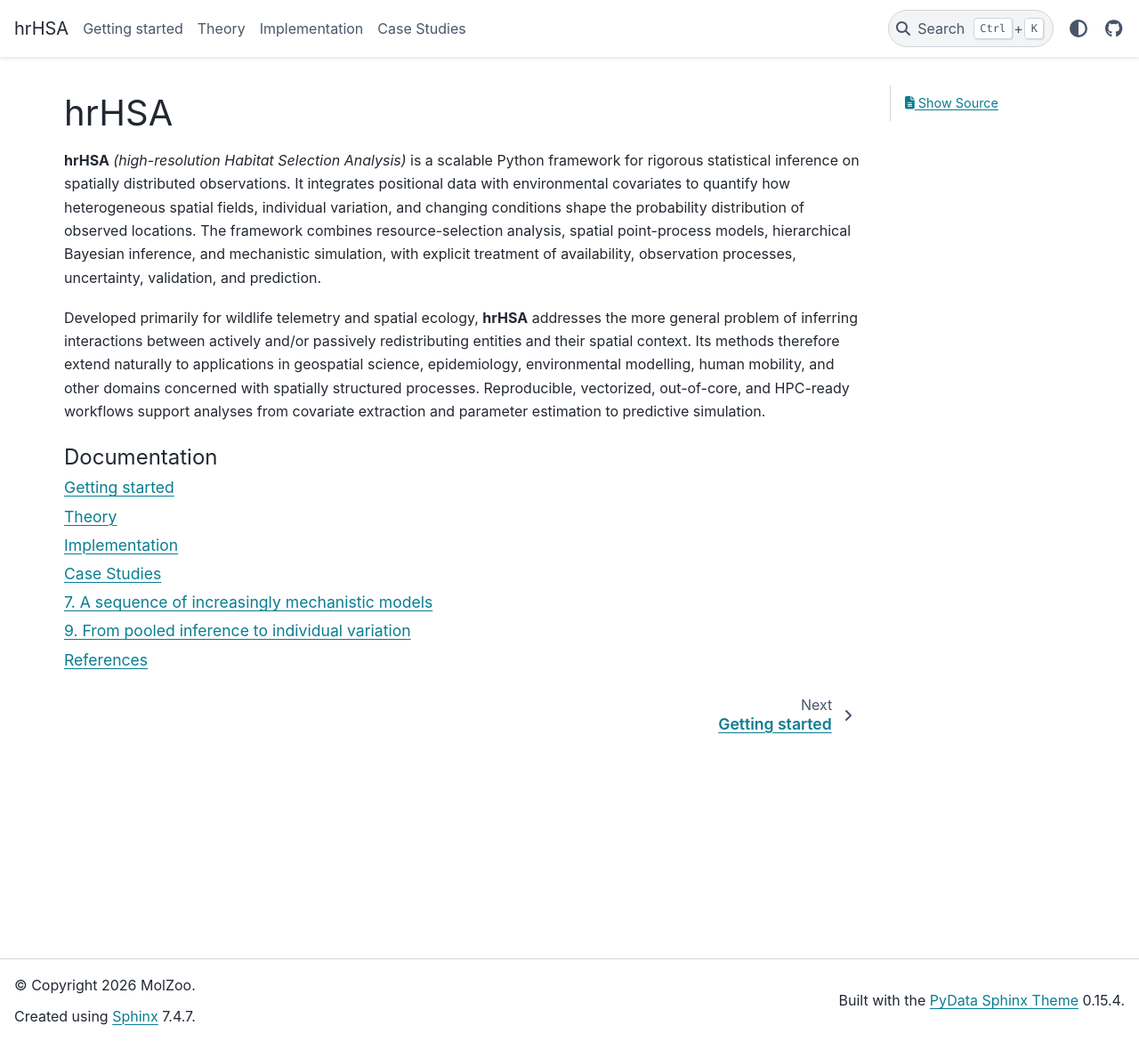
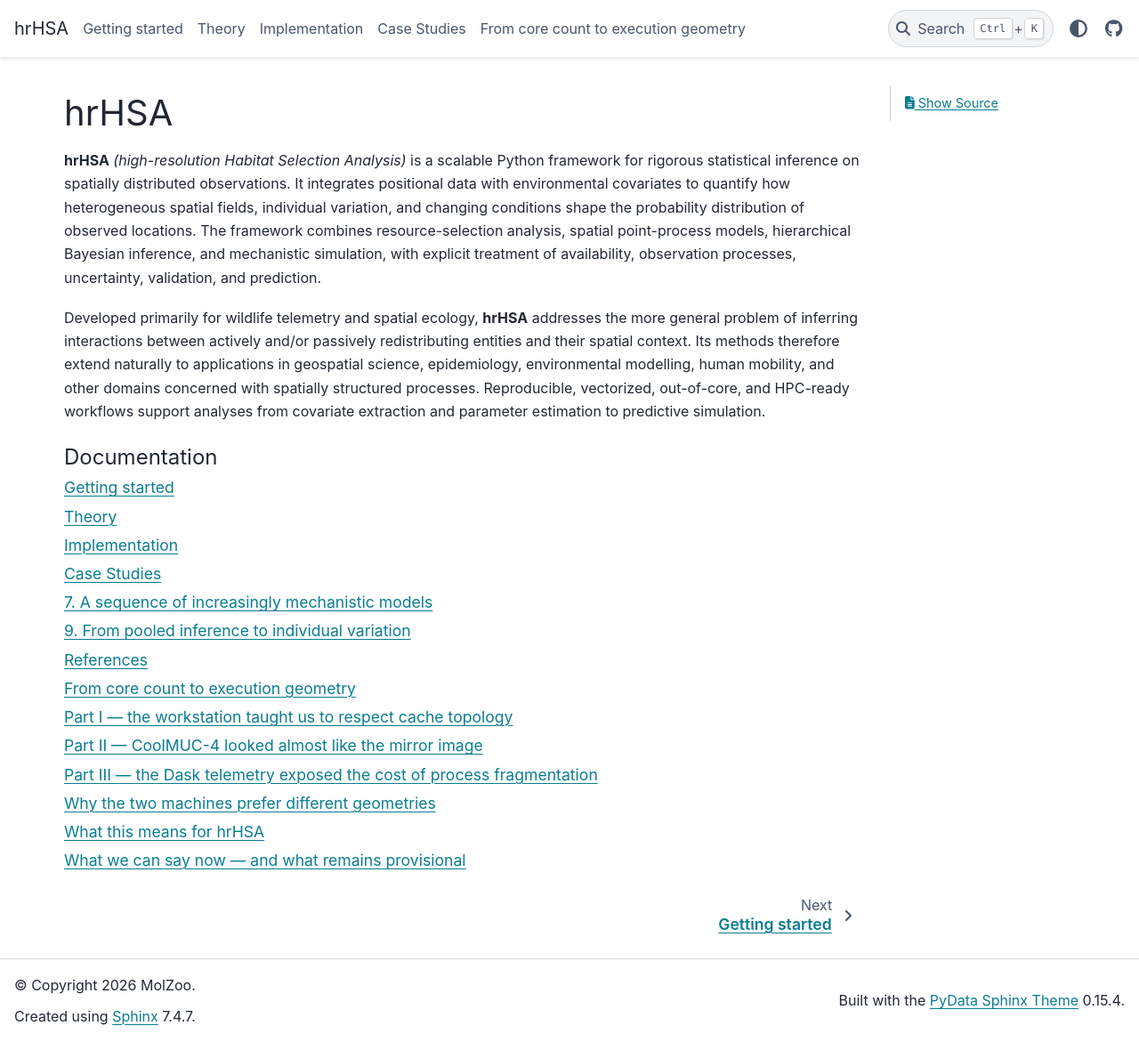
Before and after one commit to PantheraPaulus/hrHSA-public, a Sphinx documentation site: the page built from docs/index.md, in a window 1280 px wide and 1171 px high. Shown: the whole window at 89% size. Built offline with Sphinx 7.4.7 and the PyData theme 0.15.4, drawn with Linux system fonts in a browser that asks for light colours; some of the changed lines change nothing that is shown.

Commit message:
performance

````diff
--- a/docs/index.md
+++ b/docs/index.md
@@ -7,9 +7,9 @@ Developed primarily for wildlife telemetry and spatial ecology, **hrHSA** addres
 ```{toctree}
 :maxdepth: 1
 :caption: Documentation
-
 getting_started
 theory
 implementation
 case-studies
+performance
 ```
--- /dev/null
+++ b/docs/performance.md
@@ -0,0 +1,307 @@
+# From core count to execution geometry
+
+## How hrHSA learned that “use all cores” is not a complete performance strategy
+
+Parallel software is often described in terms of a single number: **how many cores does the machine have?**
+Our benchmarking of hrHSA on a 12-core workstation and on a 112-core CoolMUC-4 node showed why that number is not enough.
+
+Both machines could expose all of their physical cores to the same raster-prediction workload. Yet the fastest way to organize those cores was almost the opposite:
+
+| | 12-core workstation | CoolMUC-4 node |
+| --- | --- | --- |
+| Physical cores | 12 | 112 |
+| Important topology | 4 small L3/cache domains | 2 sockets × 56 physical cores |
+| Direct-kernel scaling knee | about 3–4 threads | about 14–28 threads before strong diminishing returns |
+| A single process using the whole node | poor at `1×12` | direct numerical kernel still scales strongly to 112 threads |
+| Preferred Dask region observed so far | `12×1`, `6×2`, `4×3` | `8×14`, with `16×7` close behind |
+| What becomes expensive first | shared-cache / locality pressure | process fragmentation and orchestration, on top of memory saturation |
+| Practical lesson | many relatively narrow workers | fewer, wider workers |
+
+Here `8×14` means **8 Dask worker processes with 14 execution threads each**. Both `8×14` and `112×1` therefore use the same nominal budget of 112 physical cores. The difference is how that budget is divided between processes and threads.
+
+The important result is not that one geometry won a benchmark. It is that **machine architecture changes what “good parallelism” looks like**.
+
+---
+
+## The inference route
+
+We did not begin with an assumption that `8×14` should be fast. The execution policy emerged through a sequence of increasingly targeted experiments.
+
+```mermaid
+flowchart TD
+    A["Observation: same physical-core budget,<br/>different worker geometries,<br/>different wall times"]
+    A --> B{"What could explain it?"}
+    B --> C["Numerical kernel<br/>stops scaling"]
+    B --> D["Cache / memory hierarchy<br/>saturates"]
+    B --> E["Too many processes<br/>increase runtime overhead"]
+    B --> F["Storage / I/O<br/>becomes limiting"]
+
+    C --> G["Run the kernel directly<br/>without Dask"]
+    D --> H["Measure cache placement<br/>and memory-bandwidth scaling"]
+    E --> I["Record Dask task concurrency,<br/>transfers, process memory,<br/>context switches"]
+    F --> J["Record disk counters<br/>and CPU iowait"]
+
+    G --> K["Compare the mechanisms"]
+    H --> K
+    I --> K
+    J --> K
+
+    K --> L["Choose a topology-aware<br/>production geometry"]
+```
+
+This distinction matters. A benchmark tells us **what was fastest**. A mechanism experiment asks **why**.
+
+---
+
+# Part I — the workstation taught us to respect cache topology
+
+The first detailed investigation used a 12-core AMD Ryzen 9 3900X workstation. Its physical cores are divided across four small L3/cache domains.
+
+When we removed Dask and timed only the reusable-workspace NumPy prediction kernel, scaling was initially excellent:
+
+- 1 thread: 1.452 s
+- 2 threads: 0.839 s
+- 3 threads: 0.634 s
+- **4 threads: 0.561 s**
+- 6 threads: 0.775 s
+- 12 threads: 1.469 s
+
+The numerical kernel therefore did **not** want one 12-thread process. It reached its best point around four threads and then became slower.
+
+A separate placement experiment made the cache effect much harder to dismiss. Four threads placed compactly on neighboring cores were substantially slower than four threads spread across the independent L3 domains; spreading the threads improved throughput by roughly 27%. With three threads, the improvement was roughly 34%.
+
+The workstation therefore taught us an important lesson:
+
+> More threads inside one process can be worse than several smaller workers when those threads compete within the same shared-cache hierarchy.
+
+This is why the full Dask workload performed well with geometries such as `12×1`, `6×2`, and `4×3`, whereas `1×12` was much less attractive.
+
+![Normalized geometry comparison](assets/performance/geometry-comparison.svg)
+
+The plot is normalized **within each machine**. It is not a cross-machine speed comparison; the workloads and hardware differ. It shows the shape of the geometry preference.
+
+On the workstation, moving from one very wide worker toward several narrower workers helps. On CoolMUC-4, moving too far toward one process per core hurts.
+
+---
+
+# Part II — CoolMUC-4 looked almost like the mirror image
+
+CoolMUC-4 has a very different architecture: 112 physical cores per node, arranged across two 56-core sockets, with far more memory bandwidth and a much larger shared-memory system.
+
+Our first fixed-112-core geometry experiments showed a reproducible ranking. In the mechanism run, median wall times were approximately:
+
+| Geometry | Median wall time | Relative to `8×14` |
+| --- | ---: | ---: |
+| **`8×14`** | **10.37 s** | **1.00×** |
+| `16×7` | 10.67 s | 1.03× |
+| `56×2` | 12.77 s | 1.23× |
+| `112×1` | 15.58 s | 1.50× |
+
+Every configuration used the same 112 physical cores, and strict topology validation confirmed the expected physical-core allocation.
+
+That immediately ruled out the simplest explanation:
+
+> The slowdown cannot be explained by “using fewer cores”, because the core budget is unchanged.
+
+But it still left several possibilities. Perhaps the numerical kernel itself could not scale to a full node. Perhaps memory bandwidth saturated. Perhaps Dask process overhead grew with worker count. We therefore removed layers one at a time.
+
+---
+
+## The direct numerical kernel behaved very differently from the workstation
+
+The same reusable-workspace kernel was run directly, with one executor thread pinned to each selected physical CPU.
+
+![Direct kernel scaling](assets/performance/direct-kernel-scaling.svg)
+
+The architectural contrast is striking.
+
+On the workstation, the direct kernel reaches its best point around four threads and then loses performance as the whole 12-core chip is engaged.
+
+On CoolMUC-4, the direct kernel scales far deeper into the machine. Relative to one thread, the measured speedups were approximately:
+
+- 2 threads: 1.9×
+- 4 threads: 3.6×
+- 7 threads: 5.8×
+- 14 threads: 8.7×
+- 28 threads: 10.0×
+- 56 threads: 9.3×
+- 112 threads: 16.0×
+
+The 28→56 plateau is consistent with shared-memory resources becoming saturated within part of the node. The large increase at 112 threads is likewise consistent with engaging more of the full two-socket memory and execution hierarchy.
+
+Most importantly, the result tells us what **did not** cause the slow `112×1` production result:
+
+> The numerical kernel is capable of using a much wider CoolMUC node. The poor `112×1` result is therefore not simply “the kernel cannot use 112 cores”.
+
+That pushes the inference upward, toward the execution runtime.
+
+---
+
+# Part III — the Dask telemetry exposed the cost of process fragmentation
+
+The most useful CoolMUC experiment kept the physical-core budget fixed and recorded low-overhead runtime telemetry while changing only the process/thread geometry.
+
+The contrast between `8×14` and `112×1` is especially clean:
+
+| Quantity | `8×14` | `112×1` | Change |
+| --- | ---: | ---: | ---: |
+| Physical cores | 112 | 112 | same |
+| Median wall time | 10.37 s | 15.58 s | **1.50×** |
+| Aggregate worker RSS | ~4.3 GiB | ~36.5 GiB | **~8.5×** |
+| Involuntary worker context switches / s | ~142 | ~1,702 | **~12×** |
+| Summed Dask transfer-action time* | ~6.8 s | ~25.3 s | **~3.7×** |
+| Dask compute-task parallelism* | ~79 | ~32 | **~40% retained** |
+| Equivalent busy worker cores | ~35 | ~36 | essentially unchanged |
+
+\* Task-stream quantities use the captured repetitions; the first repeat of the exploratory `cm4_inter` run did not contain task-stream events.
+
+![Process fragmentation costs](assets/performance/coolmuc-fragmentation-cost.svg)
+
+The important pattern is that **process count rises dramatically without producing more useful CPU work**.
+
+At `112×1`, the runtime maintains 112 Python/Dask worker processes instead of eight. Process memory rises, involuntary scheduling activity rises, and Dask spends more aggregate time transferring data. Yet the workers collectively accumulate CPU time equivalent to only about the same 35–36 continuously busy cores.
+
+![Useful concurrency](assets/performance/coolmuc-useful-concurrency.svg)
+
+This is the result that turns a performance observation into a mechanism hypothesis.
+
+If `112×1` were slow because its individual calculations were intrinsically slower, we would expect the numerical kernel itself to collapse. It does not.
+
+If `112×1` were slow because we simply lacked CPU resources, we would expect useful CPU occupancy to rise as we created more workers. It does not.
+
+Instead, the extra processes mostly add **runtime state and coordination cost**.
+
+---
+
+# Why the two machines prefer different geometries
+
+The workstation and CoolMUC-4 therefore tell the same general story but at different architectural scales.
+
+### Workstation
+
+The useful threaded unit is small. Shared-cache locality becomes important quickly, and a single 12-thread kernel performs poorly. Dividing the work across multiple narrow workers lets independent pieces of the chip make progress without forcing one operation through the entire shared hierarchy.
+
+Conceptually:
+
+```text
+12 physical cores
+      │
+ ┌────┼────┬────┐
+ L3   L3   L3   L3
+ 3c   3c   3c   3c
+
+small useful threaded unit
+        ↓
+several narrow workers
+```
+
+### CoolMUC-4
+
+The useful threaded unit is much wider. The numerical kernel can profitably exploit many cores within a process before shared-memory effects dominate. Creating a Python process for every core therefore gives away much of that advantage by multiplying process state and orchestration.
+
+Conceptually:
+
+```text
+112 physical cores
+        │
+  ┌─────┴─────┐
+socket 0    socket 1
+56 cores     56 cores
+
+wide useful threaded unit
+        ↓
+fewer, wider workers
+```
+
+The common principle is more interesting than either optimum:
+
+> **Choose worker width near the point where intraprocess scaling is still efficient, before shared-memory contention becomes severe; then use enough worker processes to cover the machine without needlessly multiplying runtime overhead.**
+
+For the Ryzen workstation, that point is only a few cores wide.
+For the tested CoolMUC-4 workload, it is much wider.
+
+---
+
+# What this means for hrHSA
+
+The result argues strongly against a universal rule such as:
+
+```text
+one worker per physical core
+```
+
+or:
+
+```text
+one process for the entire machine
+```
+
+Both extremes can be wrong.
+
+A more robust execution policy needs to consider at least:
+
+1. **physical topology** — sockets, physical cores, SMT siblings, and shared-cache domains;
+2. **the scaling width of the numerical kernel**;
+3. **memory-bandwidth saturation**;
+4. **the cost of multiplying Python/Dask worker processes**;
+5. **task size and task density**.
+
+This is why hrHSA now treats worker geometry as a first-class execution decision rather than deriving it from the raw CPU count alone.
+
+The longer-term direction is clear: topology supplies the safe search space, and a small calibration benchmark can identify the high-performance region for a new machine.
+
+---
+
+# What we can say now — and what remains provisional
+
+The workstation mechanism story is comparatively mature: direct-kernel scaling, cache-domain placement, reusable-workspace measurements, and hardware counters all point toward an early cache/locality ceiling.
+
+The CoolMUC result is already strong enough to show that process-heavy Dask layouts are costly on the tested one-node workload. However, the present mechanism run was performed on **`cm4_inter`**, and should remain labelled as diagnostic evidence rather than a final production benchmark.
+
+The revised `cm4_std` campaign is intended to close the remaining gaps. In particular it adds the complete fixed-core geometry sequence:
+
+```text
+1×112 → 2×56 → 4×28 → 8×14 → 16×7 → 28×4 → 56×2 → 112×1
+```
+
+The `1×112` ↔ `112×1` comparison is especially valuable: both configurations use the same 112 physical cores, but one uses a single wide worker while the other uses 112 one-thread workers.
+
+The revised run also records Dask scheduler-process telemetry and uses stricter thread-owned first-touch semantics for the memory-bandwidth diagnostic. Hardware `perf` counters remain best-effort on the LRZ system.
+
+Until that production confirmation is complete, the public interpretation should therefore be:
+
+> **On the tested one-node CoolMUC-4 diagnostic workload, `8×14` is the preferred observed geometry, and the evidence strongly associates the degradation toward `112×1` with process/runtime fragmentation rather than with an inability of the numerical kernel to exploit the node.**
+
+That wording preserves the evidence without pretending that one experiment establishes a universal law.
+
+---
+
+## Reproducibility
+
+The public figures on this page summarize the benchmark campaigns; they are not substitutes for the raw records.
+
+The full discovery path — including failed topology diagnostics, warmed versus cold runs, raw JSONL observations, task-stream telemetry, and the later `cm4_std` confirmation — is reconstructed in:
+
+```text
+benchmarking/hpc/analysis/coolmuc4_performance_discovery.ipynb
+```
+
+The benchmark protocol is documented separately in:
+
+```text
+docs/publication-benchmark.md
+```
+
+For cross-machine comparisons, normalized trends are used rather than raw wall times because the machines, workloads, and campaign contexts differ. `cm4_inter` and `cm4_std` measurements are kept explicitly separate.
+
+---
+
+## The short version
+
+A physical core count tells us **how much hardware is available**.
+
+It does not tell us **how software should be divided across it**.
+
+The workstation taught us that too many threads inside one process can overwhelm a small shared-cache hierarchy. CoolMUC-4 taught us that too many processes can overwhelm the runtime even when far more threaded parallelism remains available.
+
+That is why the fastest configurations look different — and why topology-aware benchmarking is part of the algorithm, not merely an afterthought.
````
Also changed, not shown: docs/assets/performance/coolmuc-fragmentation-cost.svg (added), docs/assets/performance/coolmuc-useful-concurrency.svg (added), docs/assets/performance/direct-kernel-scaling.svg (added), docs/assets/performance/geometry-comparison.svg (added), docs/old_performance.md (renamed from docs/inference-performance.md).
